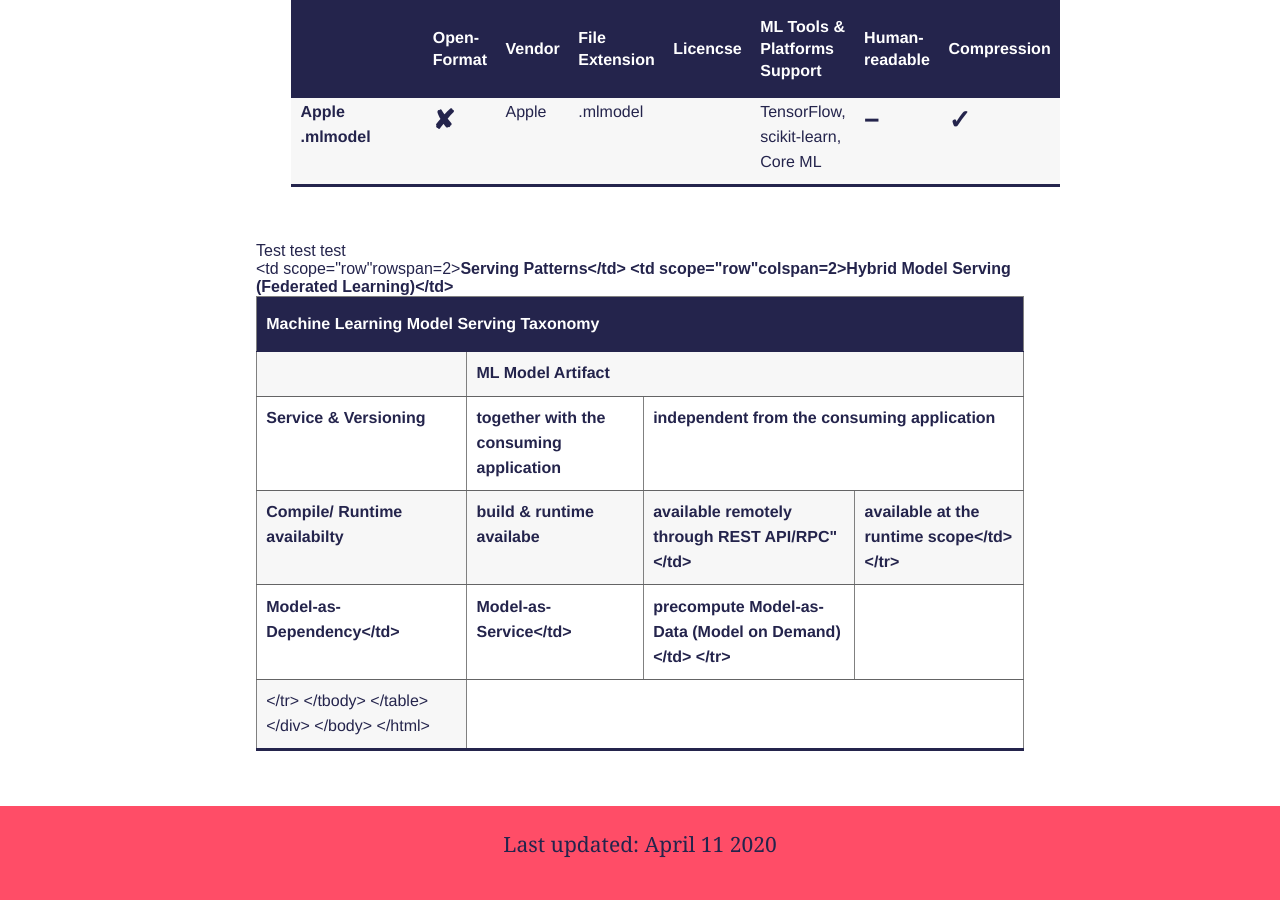
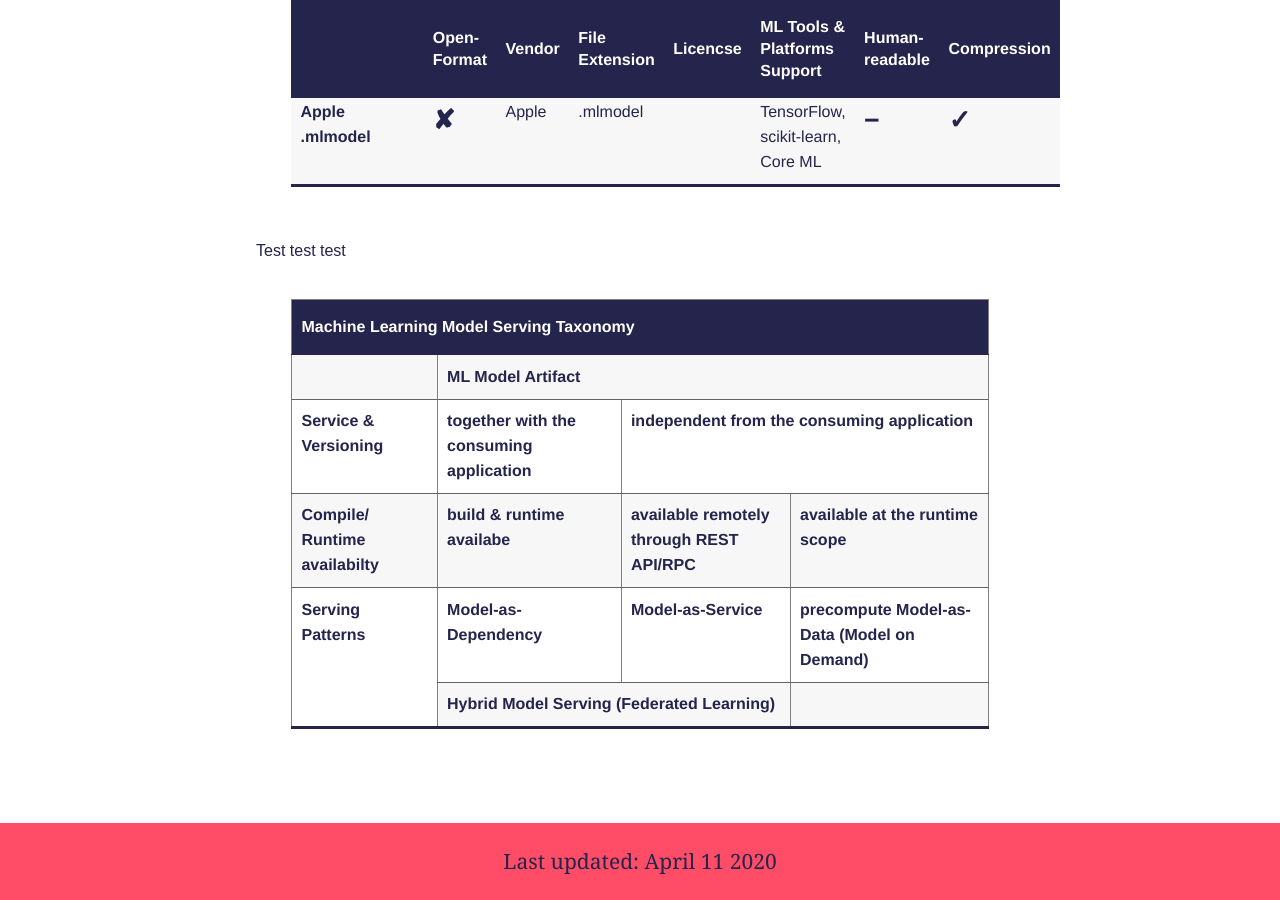
Before and after one commit to innoq/ml-ops.org, a Jekyll site: the page built from content/test.md, in a window 1280 px wide and 900 px high, scrolled down 1135 px. Built offline with Jekyll 4.4.1, drawn with Linux system fonts in a browser that asks for light colours; some web fonts are replaced.

Commit message:
new refs

```diff
--- a/content/test.md
+++ b/content/test.md
@@ -143,42 +143,42 @@ layout: page
 
 Test test test
 
- <div>
-    <table class="table table-striped" border="1">
+<div class="page-layout-xl--default">
+      <table class="table table-striped" border="1">
       <thead>
         <tr>
-        <th class="table-head" scope="col" colspan=4> Machine Learning Model Serving Taxonomy</th>
-      </tr>
-    </thead>
-    <tbody>
-      <tr>
-      <td/>
-        <td scope="row" colspan=3><b>ML Model Artifact</b></td>
-      </tr>
-      <tr>
-        <td scope="row"><b>Service & Versioning</b></td>
-        <td ><b>together with the consuming application</b></td>
-        <td colspan=2><b>independent from the consuming application</b></td>
-      </tr>
-      <tr>
-        <td scope="row"><b>Compile/ Runtime availabilty</b></td>
-        <td><b>build & runtime availabe</b></td>
-        <td><b>available remotely through REST API/RPC"<b></td>
-        <td><b>available at the runtime scope<b></td>
-      </tr>
-      <tr>
-        <td scope="row"rowspan=2><b>Serving Patterns<b></td>
-        <td><b>Model-as-Dependency<b></td>
-        <td><b>Model-as-Service<b></td>
-        <td><b>precompute Model-as-Data (Model on Demand)<b></td>
-      </tr>
-      <tr>
-        <td scope="row"colspan=2><b>Hybrid Model Serving (Federated Learning)<b></td>
-        <td/>
-      </tr>
-    </tbody>
-  </table>
-</div>
+          <th class="table-head" scope="col" colspan="4"> Machine Learning Model Serving Taxonomy</th>
+        </tr>
+      </thead>
+      <tbody>
+        <tr>
+          <td>&nbsp;</td>
+          <td scope="row" colspan="3"><b>ML Model Artifact</b></td>
+        </tr>
+        <tr>
+          <td scope="row"><b>Service & Versioning</b></td>
+          <td ><b>together with the consuming application</b></td>
+          <td colspan="2"><b>independent from the consuming application</b></td>
+        </tr>
+        <tr>
+          <td scope="row"><b>Compile/ Runtime availabilty</b></td>
+          <td><b>build & runtime availabe</b></td>
+          <td><b>available remotely through REST API/RPC</b></td>
+          <td><b>available at the runtime scope</b></td>
+        </tr>
+        <tr>
+          <td scope="row" rowspan="2"><b>Serving Patterns</b></td>
+          <td><b>Model-as-Dependency</b></td>
+          <td><b>Model-as-Service</b></td>
+          <td><b>precompute Model-as-Data (Model on Demand)</b></td>
+        </tr>
+        <tr>
+          <td scope="row" colspan="2"><b>Hybrid Model Serving (Federated Learning)</b></td>
+          <td>&nbsp;</td>
+        </tr>
+      </tbody>
+    </table>
+  </div>
 
 </body>
 </html>
```
Also changed, not shown: content/references.md (+5 -2 lines).
